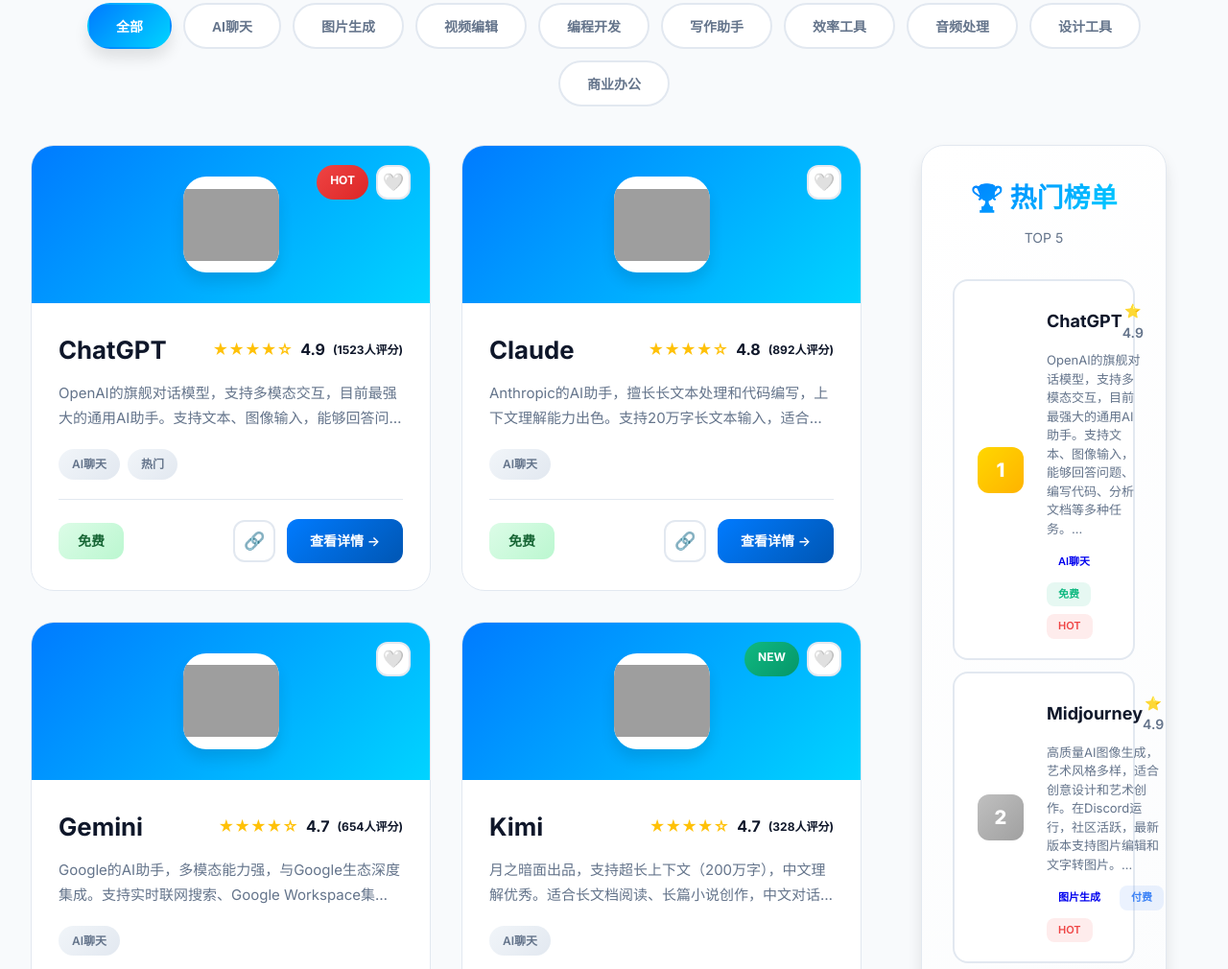
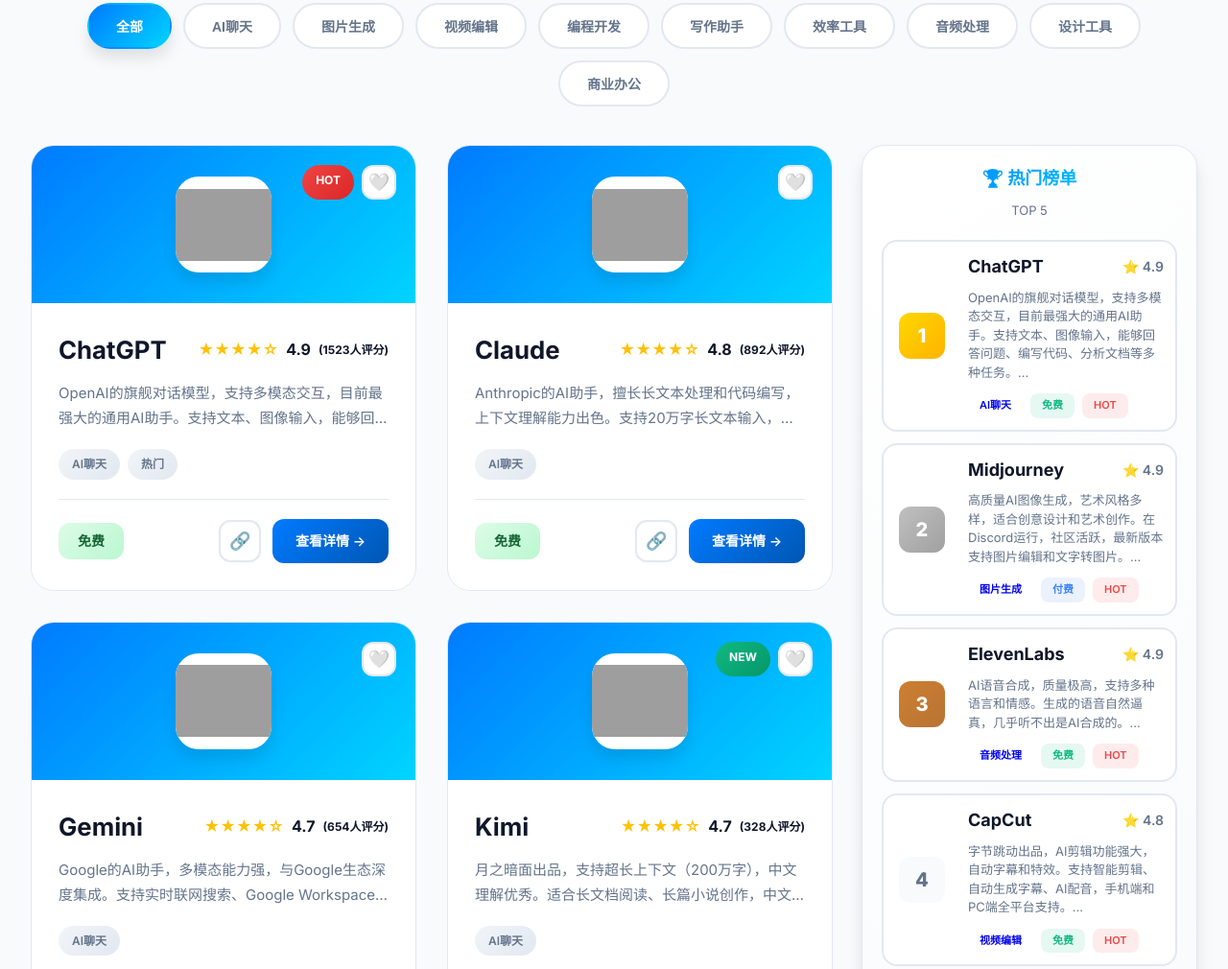
Before and after one commit to mengchenshi9-boop/ai-tools-hub, a website: page index.html in a window 1280 px wide. Shown: the part 894-1904 px from the top of the page at 96% size. Drawn offline with Linux system fonts and the light colour scheme; grey boxes are pictures that could not be loaded.

Commit message:
📐 优化侧边栏样式

```diff
--- a/index.html
+++ b/index.html
@@ -630,6 +630,31 @@
         }
 
         /* Ranking Section */
+        .tools-sidebar .ranking-section {
+            margin: 0;
+            padding: 0;
+        }
+
+        .tools-sidebar .ranking-container {
+            padding: 20px;
+        }
+
+        .tools-sidebar .ranking-header {
+            margin-bottom: 20px;
+        }
+
+        .tools-sidebar .ranking-header h2 {
+            font-size: 18px;
+        }
+
+        .tools-sidebar .ranking-header p {
+            font-size: 13px;
+        }
+
+        .tools-sidebar .ranking-item {
+            padding: 12px;
+        }
+
         .ranking-section {
             max-width: 1440px;
             margin: 0 auto 40px;
@@ -840,7 +865,7 @@
         }
 
         .tools-sidebar {
-            width: 320px;
+            width: 350px;
             flex-shrink: 0;
         }
 
```
